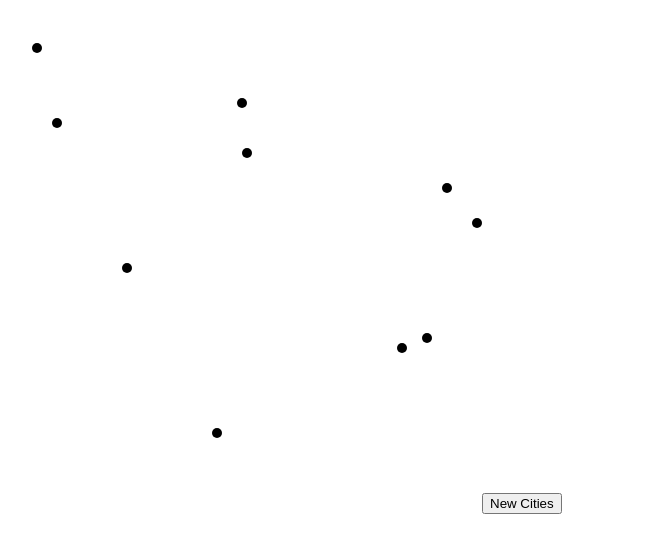
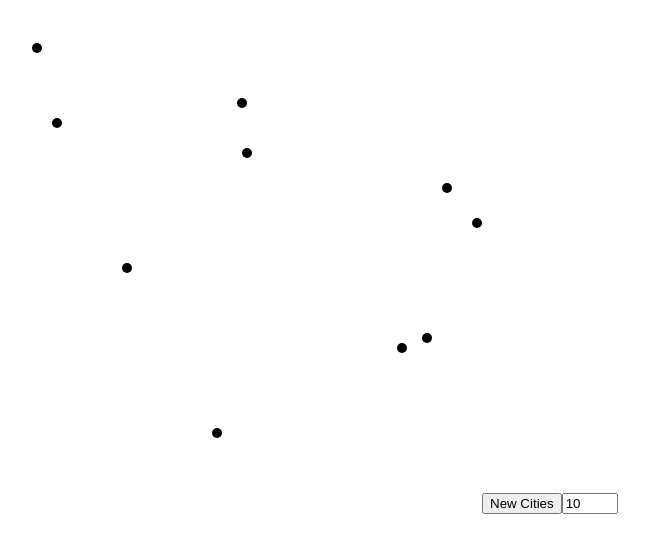
Before and after one commit to ahuth/evolved-salesman, a React (Create React App) app: page / in a window 1280 px wide. Shown: the top 552 px of the page, without its empty margins (26-675 px from the left). Built offline with nearby package versions, Linux system fonts and the light colour scheme.

Commit message:
Allow adding and removing cities

```diff
--- a/src/components/app.jsx
+++ b/src/components/app.jsx
@@ -5,10 +5,39 @@ import randomCities from '../utils/random-cities';
 export default class App extends React.Component {
   state = {
     cities: randomCities(10),
-  };
+    count: 10,
+  }
 
   handleNewClick = () => {
-    this.setState({ cities: randomCities(10) });
+    this.setState((prevState) => {
+      return {
+        cities: randomCities(prevState.count),
+      };
+    });
+  }
+
+  handleCountChange = (event) => {
+    const value = event.target.value;
+
+    this.setState((prevState) => {
+      const diff = value - prevState.count;
+
+      if (diff < 0) {
+        const newLength = prevState.cities.length + diff;
+
+        return {
+          cities: prevState.cities.slice(0, newLength),
+          count: value,
+        };
+      } else {
+        const newCities = randomCities(diff);
+
+        return {
+          cities: prevState.cities.concat(newCities),
+          count: value,
+        };
+      }
+    });
   }
 
   render() {
@@ -18,6 +47,13 @@ export default class App extends React.Component {
         <button onClick={this.handleNewClick} type="button">
           New Cities
         </button>
+        <input
+          min="2"
+          max="50"
+          onChange={this.handleCountChange}
+          type="number"
+          value={this.state.count}
+        />
       </div>
     );
   }
```
Also changed, not shown: 1 other file (tests, documents, lock files or other folders).
